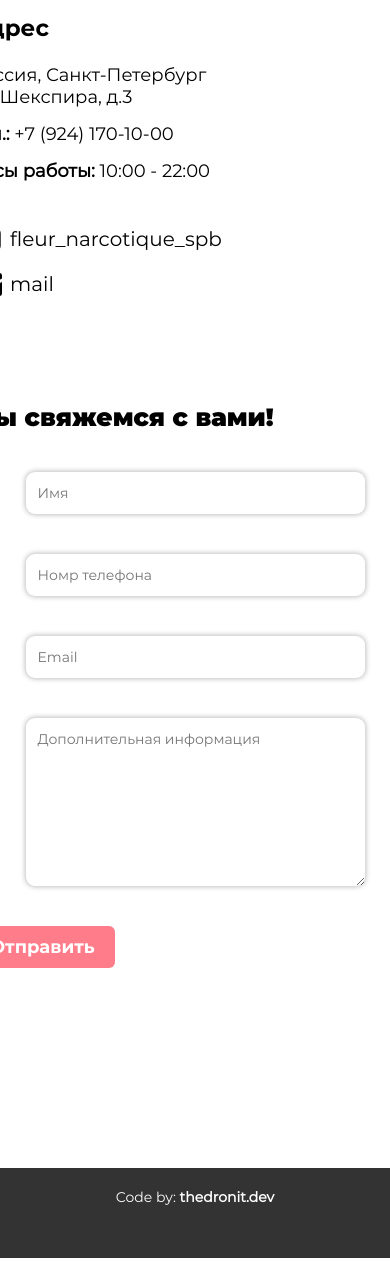
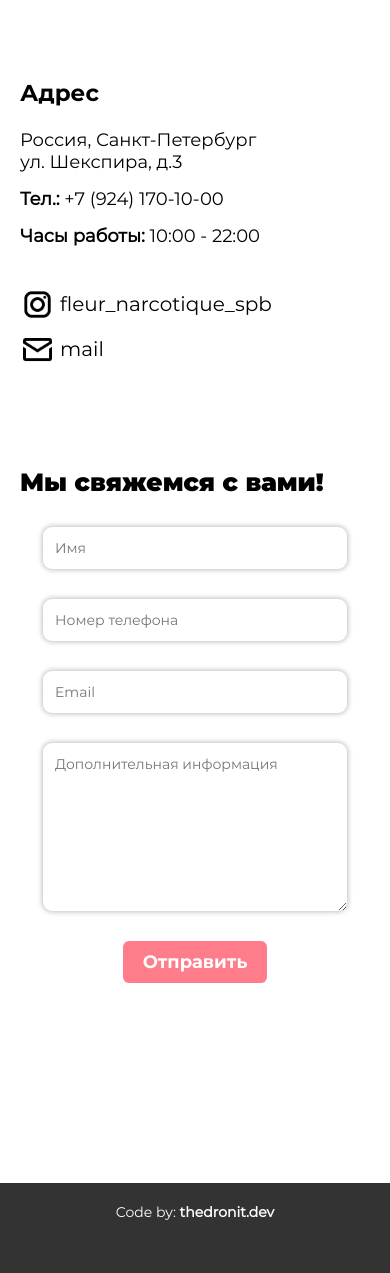
Before and after one commit to TheDronIt/FloPlace, a Django app: page /contacts in a window 390 px wide. Shown: the part 894-2167 px from the top of the page. Run offline with Django 3.2, Linux system fonts and the light colour scheme; data that the repository does not hold is empty; parts of the project's set-up code (start-up, migrations or seed data) failed here and were passed over.

Commit message:
3101222212

```diff
--- a/web/admin.py
+++ b/web/admin.py
@@ -7,3 +7,4 @@
 admin.site.register(Order)
 admin.site.register(Reviews)
 admin.site.register(Staff)
+admin.site.register(ContactUs)
--- a/web/static/web/css/header.css
+++ b/web/static/web/css/header.css
@@ -67,6 +68,10 @@
 .header_menu_catalog
 {
 	margin: auto;
+}
+.header_menu_catalog a
+{
+	margin: 0 10px;
 }
 ul {
   list-style: none;
@@ -252,7 +258,10 @@
 
 
 @media screen and (max-width: 980px){
-
+	.header_menu_catalog a
+	{
+		margin: 0;
+	}
 	.header_logo
 	{
 		font-size: 3rem;
@@ -291,18 +300,24 @@
 		height: auto;
 		overflow: hidden;
 	}
-	.header_menu_catalog
+	.header_menu_catalog a
 	{
-		margin-bottom: 50px;
+		display: block;
+		padding: 10px 0;
+		font-size: 1.6rem;
 	}
 	.header_menu_nav a:hover
 	{
 		color: black;
 	}
+	.header_menu_nav
+	{
+		margin-bottom: 20px;
+	}
 	.header_menu_nav, .header_menu_nav a
 	{
 		display: block;
-		padding: 22px 0;
+		padding: 10px 0;
 		color: black;
 	}
 	li
--- a/web/static/web/css/mobile.css
+++ b/web/static/web/css/mobile.css
@@ -1,8 +1,8 @@
 @media screen and (max-width: 980px){
 	.wrapper
 	{
-		max-width: 100vw;
-		padding: 0 20px;
+		max-width: 100%;
+		padding: 65px 20px 0 20px;
 	}
 	.index-photo_container
 	{
@@ -11,8 +11,8 @@
 	.mobile-index-photo_container
 	{
 		display: grid;
-		grid-template-columns: repeat(2, 350px);
-		grid-template-rows: repeat(4, 350px);
+		grid-template-columns: repeat(2, 150px);
+		grid-template-rows: repeat(4, 150px);
 		justify-content: center;
 		grid-gap: 25px;
 	}
@@ -32,7 +32,8 @@
 	}
 	.product_card_panel
 	{
-		grid-template-rows: 110px 70px 60px;
+		grid-template-rows: auto auto auto;
+		grid-row-gap: 15px;
 	}
 	.reviews_subscribe
 	{
@@ -48,20 +49,16 @@
 	.reviews_subscribe_button
 	{
 		margin: 50px auto 0px auto;
-		width: 400px;
+		width: auto;
 	}
 	.index-contact
 	{
 		display: block;
 	}
-	.index-contact_form
-	{
-		padding: 0 50px;
-	}
 	.index-contact_form__input
 	{
-		width: 70%;
-		margin: 40px auto;
+		width: 80%;
+		margin: 30px auto;
 	}
 	.index-contact_form .headline,
 	.index-contact_form .button
@@ -76,13 +73,18 @@
 	}
 	.product
 	{
-		grid-template-columns: repeat(auto-fit, 430px);
+		grid-template-columns: 1fr;
 		justify-content: center;
 		grid-gap: 40px;
 	}
 	.product_card
 	{
-		height: 600px;
+		width: 100%;
+		height: auto;
+	}
+	.product_card:hover > .product_card_panel
+	{
+		top: -10px;
 	}
 	.product_card img
 	{
@@ -96,4 +98,71 @@
 	{
 		display: none;
 	}
+	.slider__items
+	{
+		height: auto;
+	}
+	.banner__text
+	{
+		top: 50px;
+		left: 0;
+		width: 80%;
+		margin: auto;
+	}
+	.product-page
+	{
+		grid-template-columns: 1fr;
+	}
+	.product-page_image
+	{
+		height: auto;
+	}
+	.product-page_info
+	{
+		margin-top: 20px;
+    	position: inherit;
+	}
+	.product-page_info_bottom
+	{
+		margin: 40px 0 50px 0;
+    	position: inherit;
+	}
+	.product-page_info_price, .product-page_info_add
+	{
+		display: flex;
+		justify-content: flex-end;
+		padding-right: 20px;
+	}
+	.payment-page__container
+	{
+		grid-template-columns: 1fr;
+	}
+	.payment-page_about-bonus
+	{
+		grid-column: 1/2;
+	}
+	.contacts_staff_info
+	{
+		grid-template-columns: 1fr;
+	}
+	.contacts_staff_info div form .button
+	{
+		margin: auto;
+	}
+	.basket_empty__container
+	{
+		width: 90%;
+		margin: auto;
+	}
+	.basket-container
+	{
+		grid-template-columns: 0.95fr;
+		justify-content: center;
+		grid-row-gap: 50px;
+	}
+	.basket_product
+	{
+		grid-column-gap: 10px;
+
+	}
 }
--- a/web/templates/include/contactus.html
+++ b/web/templates/include/contactus.html
@@ -1,9 +1,9 @@
-<form>
+<form method="POST">
 	{% csrf_token %}
 	<div class="headline">Мы свяжемся с вами!</div>
 	<input type="text" name="Name" placeholder="Имя" class="index-contact_form__input">
-	<input type="text" name="Phone" placeholder="Номр телефона" class="index-contact_form__input">
+	<input type="text" name="Phone" placeholder="Номер телефона" class="index-contact_form__input">
 	<input type="text" name="Email" placeholder="Email" class="index-contact_form__input">
 	<textarea name="Additionally" placeholder="Дополнительная информация" class="index-contact_form__input" rows="8"></textarea>
-	<input type="button" name="Send" value="Отправить" class="button">
+	<input type="submit" name="button" value="Отправить" class="button">
 </form>
--- a/web/templates/include/header.html
+++ b/web/templates/include/header.html
@@ -10,7 +10,7 @@
     <div class="header_container">
 		<div class="header_logo">
 			<a href="/">
-				Fleur Narcotique
+				<img src="{% static 'web/img/logo.jpg' %}">
 			</a>
 		</div>
 		<div class="header_menu">
@@ -18,7 +18,7 @@
 				<a href="/" class="header_menu_nav__link">Главная</a>
 				<a href="/catalog" class="header_menu_nav__link">Каталог</a>
 				<a href="/payment" class="header_menu_nav__link">Оплата</a>
-				<a href="#" class="header_menu_nav__link">Доставка</a>
+				<!-- <a href="#" class="header_menu_nav__link">Доставка</a> -->
 				<a href="/contacts" class="header_menu_nav__link">Контакты</a>
 			</div>
 			<div class="header_menu_catalog" style="color: black;">
--- a/web/templates/page/basket.html
+++ b/web/templates/page/basket.html
@@ -104,7 +104,7 @@
 
 								<div class="basket_checkout_form_headline">Способ доставки</div>
 								<div class="basket_checkout_block">
-									<input type="radio" id="pickup" name="Delivery_type" value="1" checked> Самовывоз ( Санкт-Петербург, Парголово, ул. Заречная, д.37 )<br>
+									<input type="radio" id="pickup" name="Delivery_type" value="1" checked> Самовывоз ( Санкт-Петербург, ул. Шекспира, д.3 )<br>
 				                    <input type="radio" id="delivery" name="Delivery_type" value="2"> Доставка
 
 				                    <label for="delivery" class="delivery-label">
--- a/web/templates/page/product.html
+++ b/web/templates/page/product.html
@@ -61,7 +61,7 @@
 								{% if Product.id in Product_in_basket %}
 									<input name="button" type="submit" value="Добавлено" class="product_card_panel_button__btn">
 								{% else %}
-									<input type="hidden" name="id" value="{{Flowers.id}}">
+									<input type="hidden" name="id" value="{{Product.id}}">
 									<input name="button" type="submit" value="В корзину" class="product_card_panel_button__btn">
 								{% endif %}
 							</form>
--- a/web/views.py
+++ b/web/views.py
@@ -5,6 +5,7 @@
 import random
 
 def index(request):
+	ContactUsForm(request)
 	data = {
 		'BasketPrice': BasetPrice(request),
 		'CategoryMenuList': CategoryMenuList(),
@@ -23,8 +24,8 @@
 	return render(request, 'page/catalog.html', data)
 
 def ProductCatalog(request, id):
-	product_id = id
-	AddToCard(request, product_id)
+	category_id = id
+	AddToCard(request)
 
 	CategoryName = Category.objects.get(id=id)
 	flowers = Flowers.objects.filter(Category=CategoryName)
@@ -39,7 +40,7 @@
 	return render(request, 'page/productcatalog.html',data)
 
 def Product(request, id):
-	AddToCard(request, id)
+	AddToCard(request)
 	Product = Flowers.objects.get(id=id)
 	data = {
 		'Product': Product,
@@ -167,8 +168,8 @@
 
 
 def Contacts(request):
+	ContactUsForm(request)
 	StaffList = Staff.objects.all()
-	print(StaffList)
 	data = {
 		'StaffList': StaffList,
 		'CategoryMenuList': CategoryMenuList(),
@@ -208,12 +209,10 @@
 		product_in_basket.append(int(product.product_id))
 	return product_in_basket
 
-def AddToCard(request, id):
-	CategoryId = id
+def AddToCard(request):
 	if request.method == "POST":
 		if request.POST['button']:
 			if request.POST['button'] == "Добавлено":
-				print("11111")
 				return redirect("/basket")
 			elif request.POST['button'] == "В корзину":
 				ProductId = request.POST['id']
@@ -273,3 +272,16 @@
 def CategoryMenuList():
 	CategoryMenu = Category.objects.filter(ShowInMenu="Отображать")[:6]
 	return CategoryMenu
+
+def ContactUsForm(request):
+	if request.method == "POST":
+		if request.POST['button']:
+			if request.POST['button'] == "Отправить":
+				db = ContactUs(
+					Name=request.POST['Name'],
+					Phone=request.POST['Phone'],
+					Email=request.POST['Email'],
+					Message=request.POST['Additionally']
+				)
+				db.save()
+				return redirect("/index")
```
Also changed, not shown: other parts of web/static/web/css/header.css (+16 -12 lines), web/models.py (+15 -0 lines), web/migrations/0016_contactus.py (added), web/static/web/img/logo.jpg (added).
